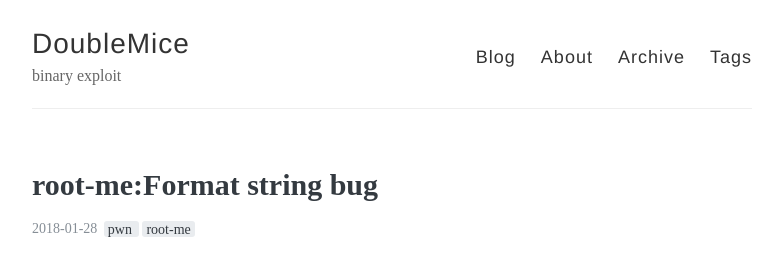
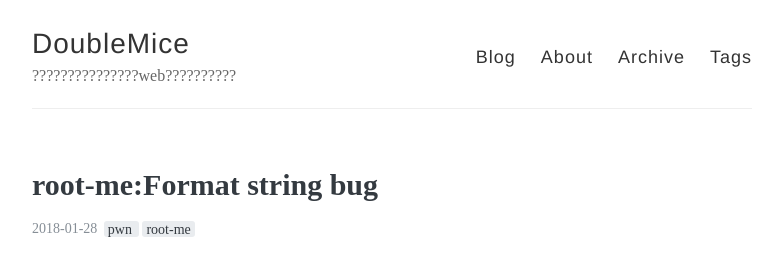
Before and after one commit to DoubleMice/DoubleMice.github.io, a Jekyll site: the page built from _posts/2018-01-28-format-string-bug.html, in a window 1280 px wide and 900 px high. Shown: the top 259 px of the window, without its empty margins (248-1031 px from the left). Built offline with Jekyll 4.4.1, drawn with Linux system fonts in a browser that asks for light colours.

Commit message:
description

```diff
--- a/_config.yml
+++ b/_config.yml
@@ -6,7 +6,7 @@
 name: DoubleMice
 
 # Short bio or description (displayed in the header)
-description: binary exploit
+description: ???????????????web??????????
 
 #
 # Flags below are optional
--- a/_posts/2018-01-28-format-string-bug.html
+++ b/_posts/2018-01-28-format-string-bug.html
@@ -11,6 +11,7 @@
 date: '2018-01-28 22:34:44 +0800'
 date_gmt: '2018-01-28 14:34:44 +0800'
 categories:
+- Pwn
 - root-me
 tags:
 - pwn
```
